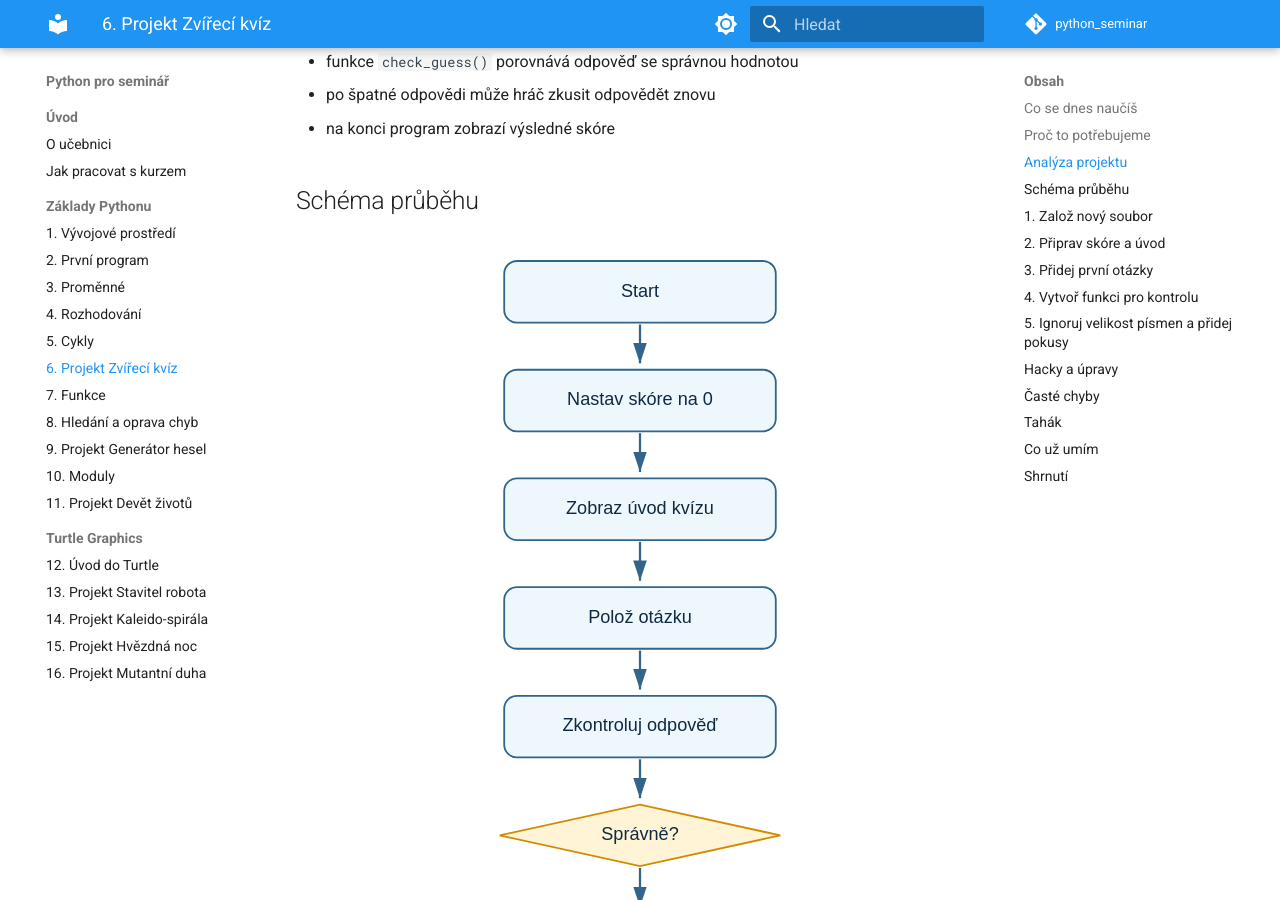
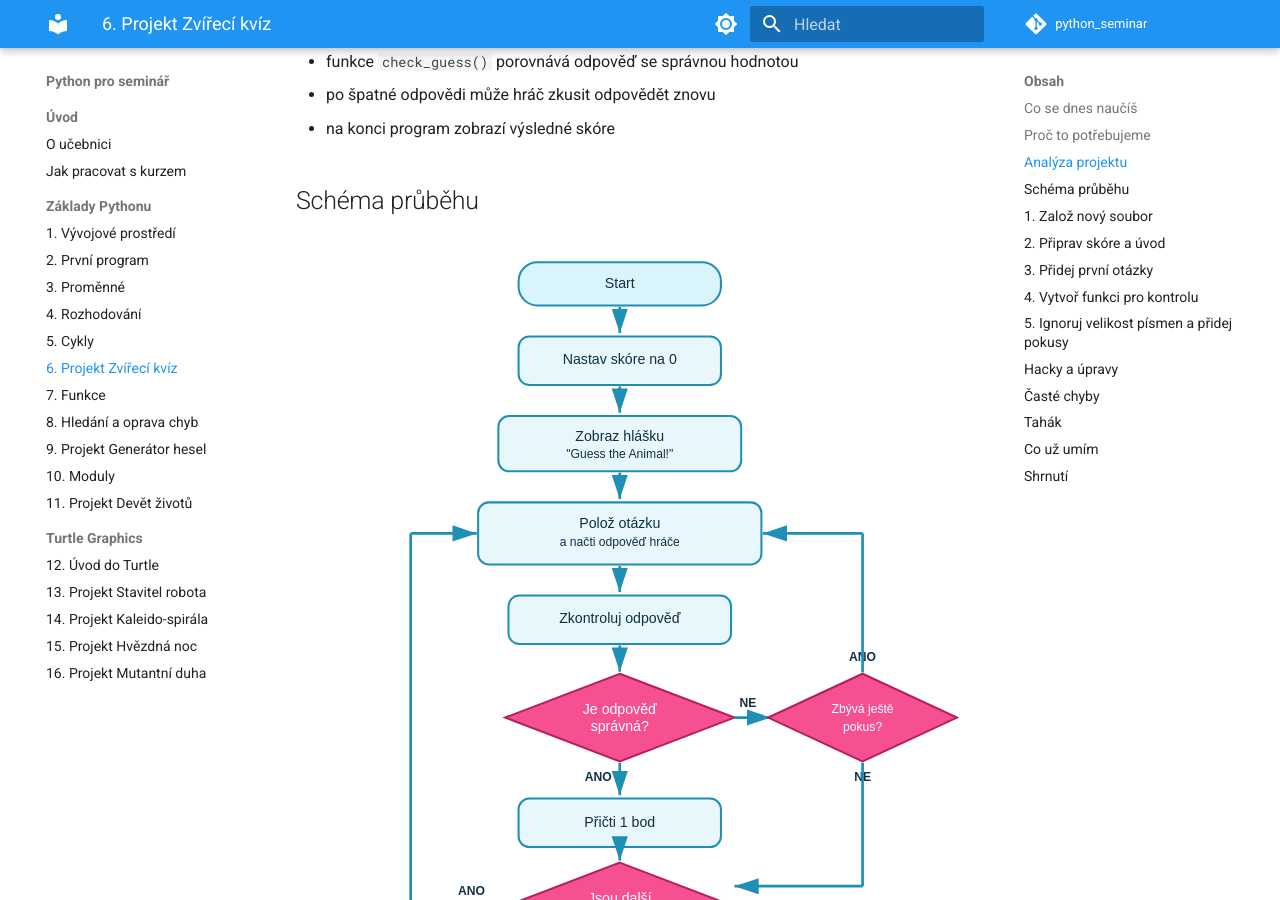
Before and after one commit to faitjaroslav-byte/python_seminar, an MkDocs documentation site: the page built from docs/06-zvireci-kviz/index.md, in a window 1280 px wide and 900 px high, scrolled down 1135 px. Built offline with MkDocs 1.6.1 and Material for MkDocs 9.7.7, drawn with Linux system fonts in a browser that asks for light colours; comment, search, counter and statistics services are not loaded.

Commit message:
Expand Animal Quiz flowchart

```diff
--- a/docs/06-zvireci-kviz/index.md
+++ b/docs/06-zvireci-kviz/index.md
@@ -37,7 +37,7 @@
 
 ## Schéma průběhu
 
-![Projekt Animal Quiz - průběh otázky, kontroly odpovědi, přičtení skóre a rozhodnutí o další otázce](images/flowchart.svg){ .flowchart }
+![Projekt Animal Quiz - kompletní flowchart s kontrolou odpovědi, pokusy, přičtením skóre, dalšími otázkami a výpisem výsledku](images/flowchart.svg){ .flowchart }
 
 ## 1. Založ nový soubor
 
```
Also changed, not shown: docs/06-zvireci-kviz/images/flowchart.svg.
